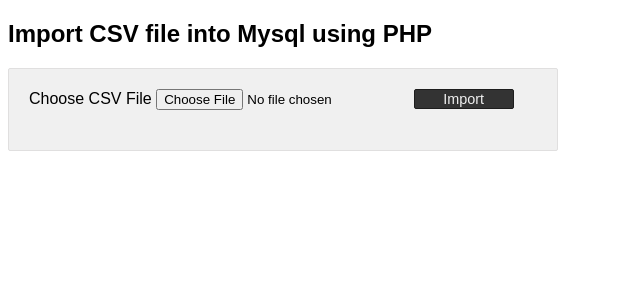
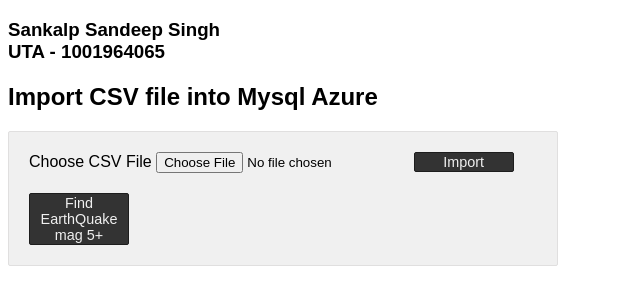
Before and after one commit to sankalp047/azurewebsite, a PHP site: page / in a window 1280 px wide. Shown: the top 305 px of the page, without its empty margins (0-640 px from the left). Run offline with PHP 8.4, Linux system fonts and the light colour scheme; data that the repository does not hold is empty.

Commit message:
Update index.php

```diff
--- a/index.php
+++ b/index.php
@@ -252,7 +252,8 @@
 </head>
 
 <body>
-    <h2>Import CSV file into Mysql using PHP</h2>
+	<h3>Sankalp Sandeep Singh<br> UTA - 1001964065</h3>
+    <h2>Import CSV file into Mysql Azure</h2>
 
     <div id="response"
         class="<?php if(!empty($type)) { echo $type . " display-block"; } ?>">
@@ -275,6 +276,10 @@
                 </div>
 
             </form>
+		<div>
+			<button type="submit" id="submit" name="import2"
+                        class="btn-submit">Find EarthQuake mag 5+</button>
+		</div>
 
         </div>
                <?php
```
